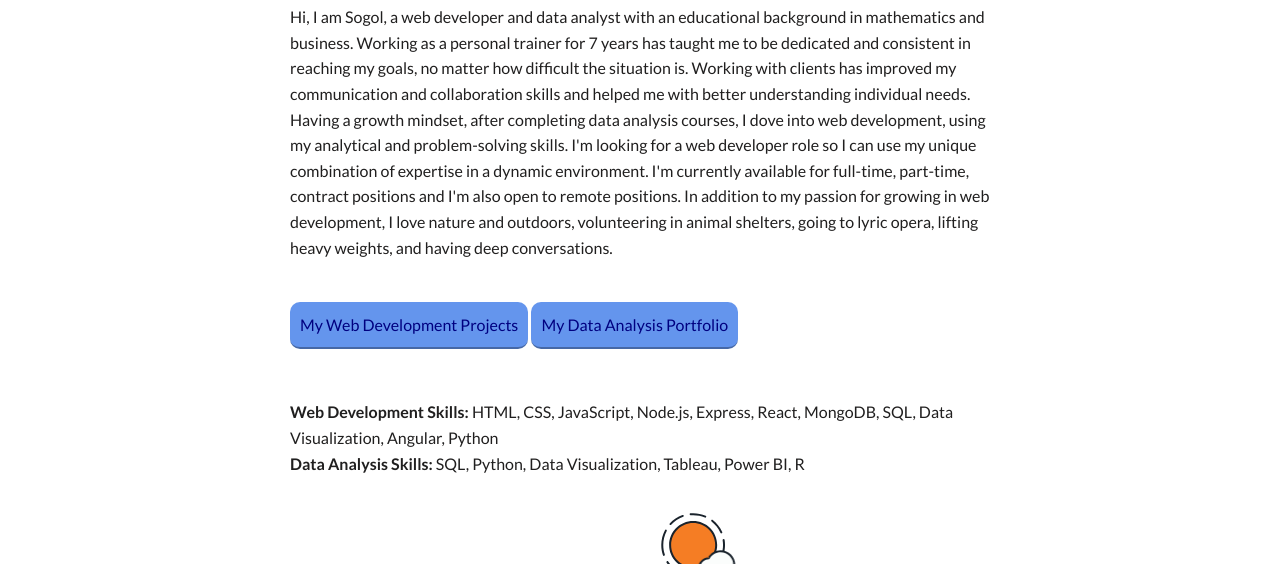
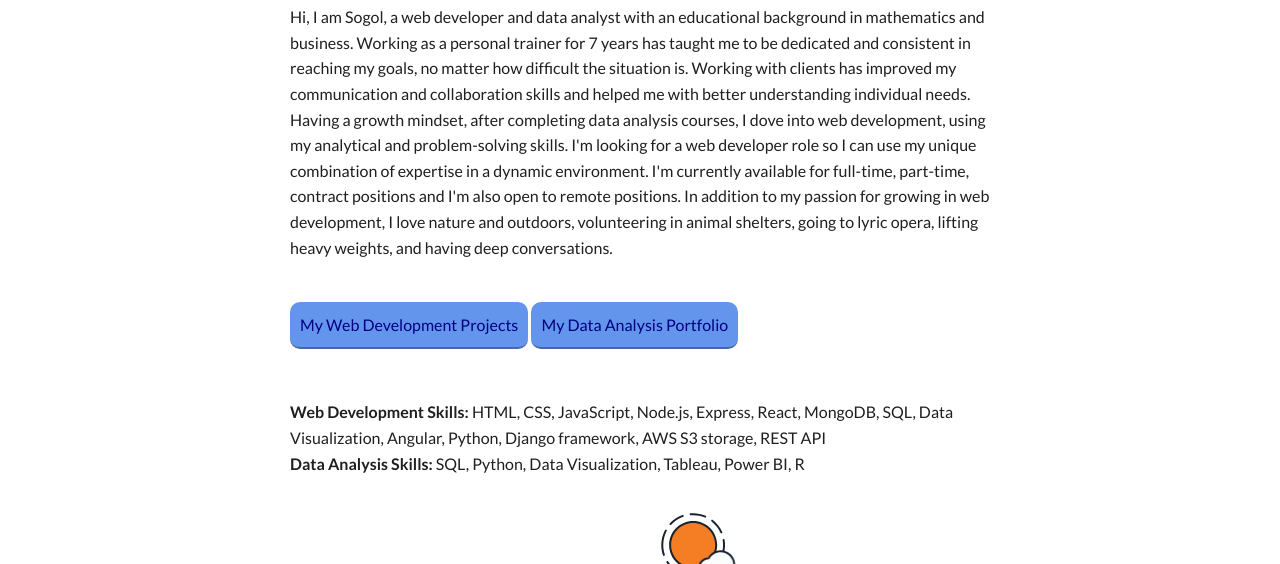
Before and after one commit to Sogolsa/Portfolio-website, a plain HTML site: page about.html in a window 1280 px wide. Shown: the part 194-758 px from the top of the page. Drawn offline with nearby package versions, Linux system fonts and the light colour scheme.

Commit message:
updated work page

```diff
--- a/about.html
+++ b/about.html
@@ -69,7 +69,7 @@
                 Web Development Skills:
             </label>
             <span> HTML, CSS, JavaScript, Node.js, Express, React, MongoDB, SQL, Data Visualization, Angular,
-                Python</span>
+                Python, Django framework, AWS S3 storage, REST API</span>
             <br>
             <label class="skills-label">
                 Data Analysis Skills:
```
Also changed, not shown: work.html (+1 -1 lines).
